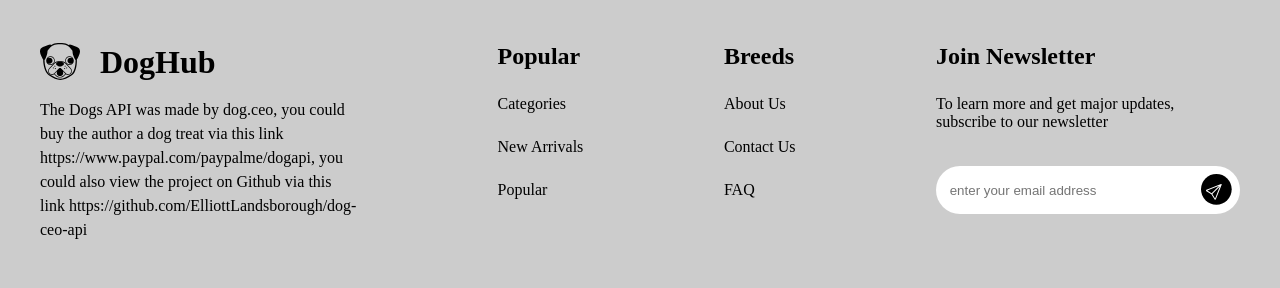
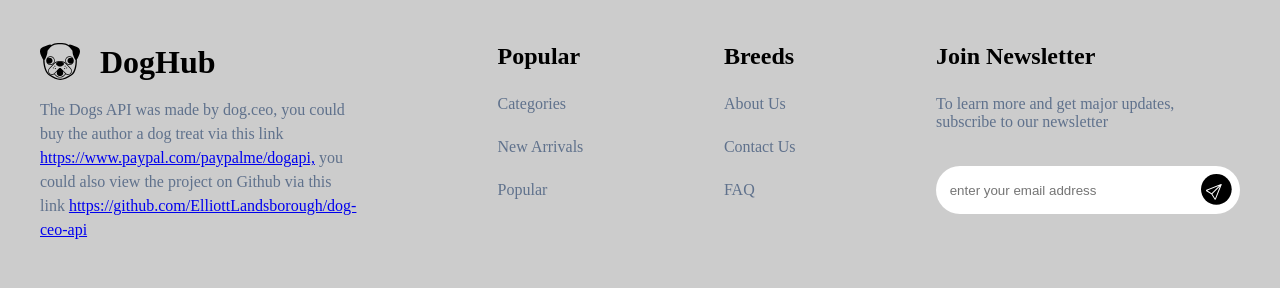
Before and after one commit to chibuzordaniel/dog-brees2, a plain HTML site: page index.html in a window 1280 px wide. Shown: the part 1697-1985 px from the top of the page. Drawn offline with Linux system fonts and the light colour scheme; no server answers.

Commit message:
update file

```diff
--- a/css/footer.css
+++ b/css/footer.css
@@ -35,6 +35,10 @@
     margin-left: 60px;
     width: 95px;
     height: 29px;
+}
+
+.dog-p > p{
+    color: #5F718C;
 }
 
 
@@ -128,6 +132,7 @@
 
   .footer-join > p {
       font-size: 40px;
+
   }
 
 
--- a/index.html
+++ b/index.html
@@ -121,7 +121,7 @@
                 <div class="footer-content dog-p ">
                     <img src="./svg/nav1.svg" alt="">
                     <h1> DogHub </h1>
-                    <p class="dog-newsletter">The Dogs API was made by dog.ceo, you could buy the author a dog treat via this link https://www.paypal.com/paypalme/dogapi, you could also view the project on Github via this link https://github.com/ElliottLandsborough/dog-ceo-api  </p>
+                    <p class="dog-newsletter">The Dogs API was made by dog.ceo, you could buy the author a dog treat via this link <a href="#"> https://www.paypal.com/paypalme/dogapi,</a>  you could also view the project on Github via this link <a href="#">https://github.com/ElliottLandsborough/dog-ceo-api </a>  </p>
                 </div>
 
                 <div class="footer-popular dog-p">
```
